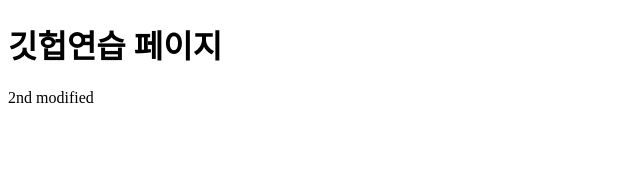
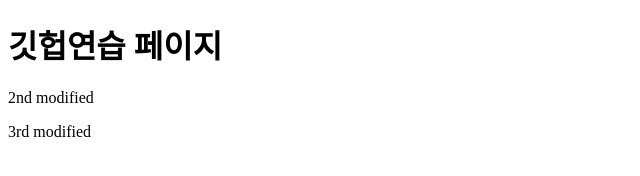
Before and after one commit to semino22/mastering-git-github-2, a plain HTML site: page index.html in a window 1280 px wide. Shown: the whole page, without its empty margins (0-640 px from the left). Drawn offline with Linux system fonts and the light colour scheme.

Commit message:
3rd modified

```diff
--- a/index.html
+++ b/index.html
@@ -8,5 +8,6 @@
 <body>
     <h1>깃헙연습 페이지</h1>
     <p>2nd modified</p>
+    <p>3rd modified</p>
 </body>
 </html>
```
